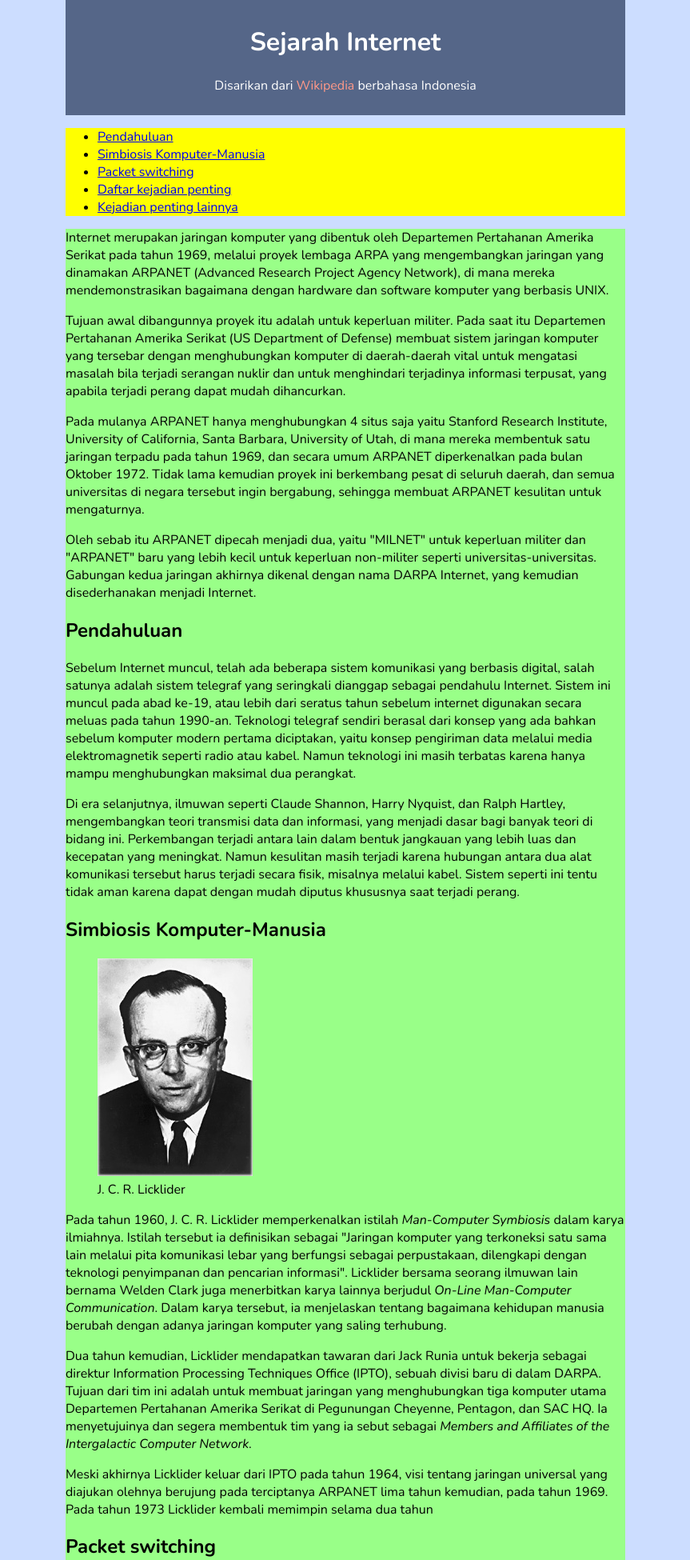
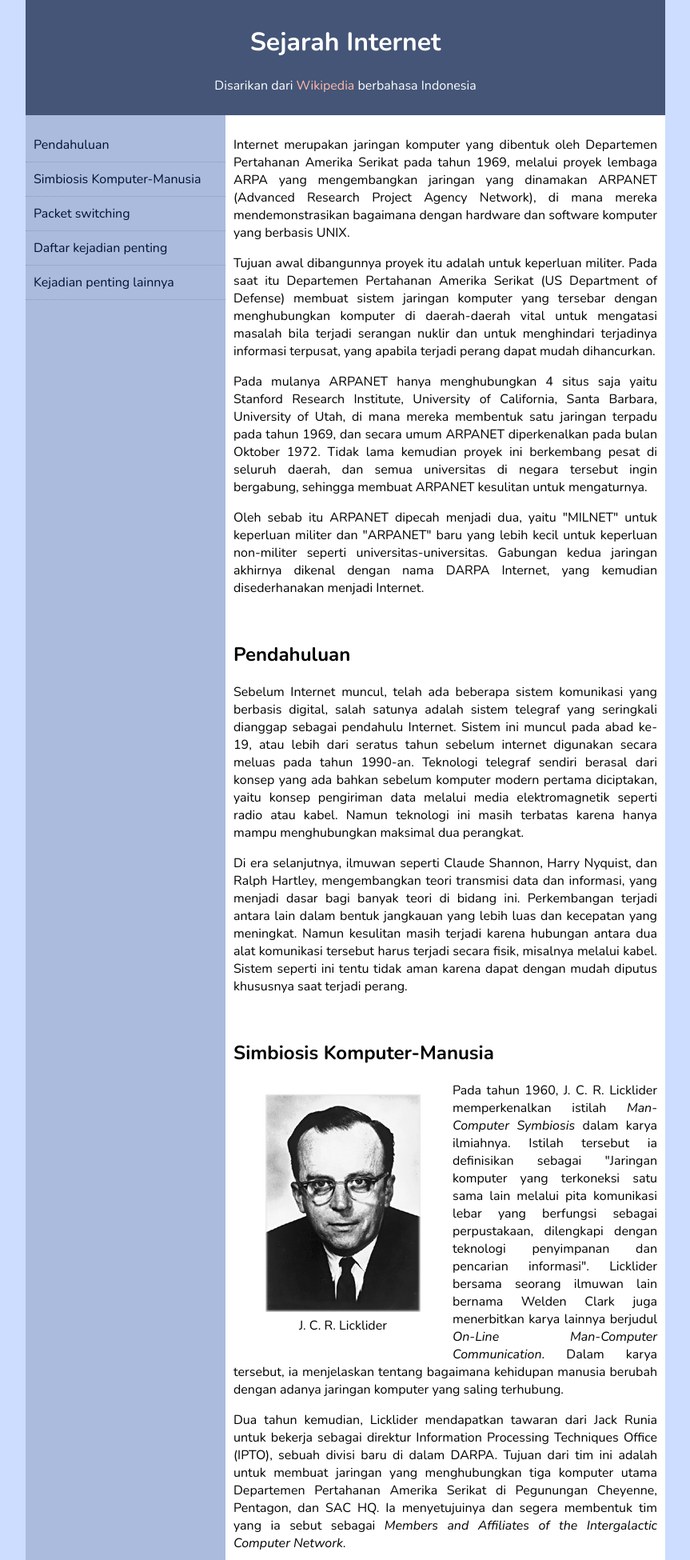
Before and after one commit to CokdePutra/ba233, a PHP site: page /internet.html in a window 1280 px wide. Shown: the top 1950 px of the page at 80% size, without its empty margins (208-1071 px from the left). Run offline with PHP 8.4, Linux system fonts and the light colour scheme.

Commit message:
Update internet1.css stylesheet for styling improvements

```diff
--- a/internet1.css
+++ b/internet1.css
@@ -3,26 +3,79 @@
 body {
   background-color: #cdf;
   font-family: Nunito;
-  width: 700px;
+  width: 800px;
   margin: auto;
 }
 
-header {
+header,
+footer {
   text-align: center;
-  background-color: #568;
+  background-color: #457;
   color: #fff;
   padding: 10px;
 }
 
-header a {
+header a,
+footer a {
   text-decoration: none;
-  color: #f98;
+  color: #fba;
 }
 
 nav {
-  background-color: #ff0;
+  width: 250px;
+  float: left;
+}
+
+nav ul {
+  list-style: none;
+  padding: 0px;
+}
+
+nav a {
+  text-decoration: none;
+  color: #013;
+  display: block;
+  padding: 10px;
+  border-bottom: 1px dotted #89b;
+}
+
+nav a:hover {
+  background-color: #fba;
+  color: #910;
+  border-left: 10px solid #910;
 }
 
 article {
-  background-color: #9f8;
+  background-color: #abd;
 }
+
+/* anak dari elemen article */
+article > * {
+  padding: 10px;
+  margin-left: 250px;
+  background-color: #fff;
+  text-align: justify;
+}
+
+#sec02 figure {
+  float: left;
+}
+
+#sec02 figcaption {
+  text-align: center;
+}
+
+#sec04 table {
+  border-collapse: collapse;
+}
+
+#sec04 td,
+#sec04 th {
+  border: 1px solid #89b;
+  padding: 10px;
+}
+
+#sec04 th {
+  background-color: #457;
+  color: #fff;
+}
```
